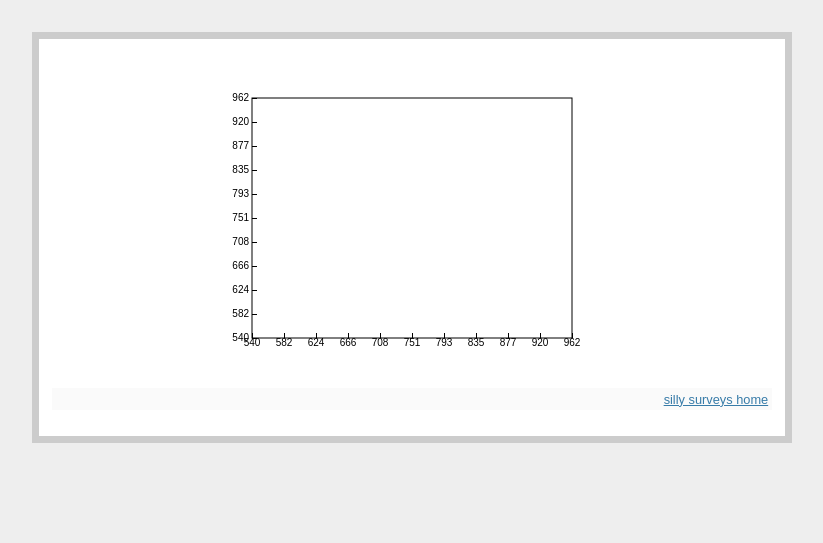
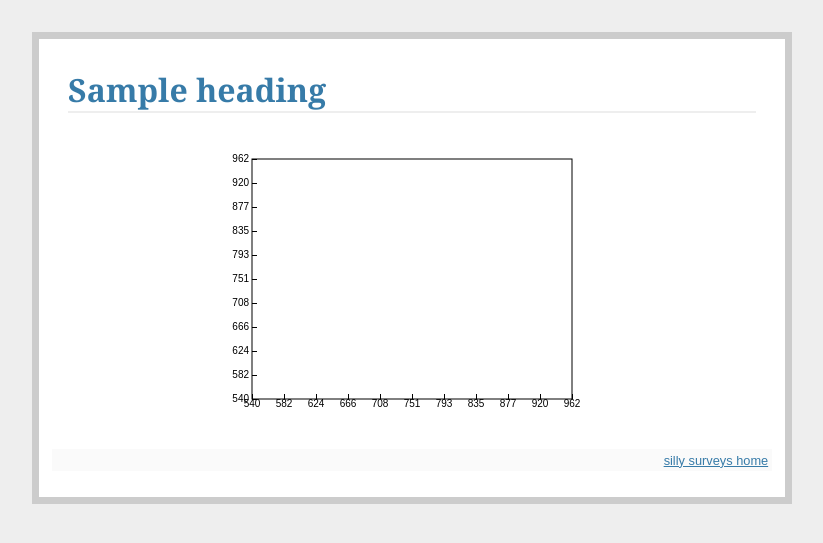
Before and after one commit to majorgowan/How-Tall-Is-Justin-Trudeau, a Python web app: template templates/how_tall_is_graph_stats.html in a window 1280 px wide. Shown: the top 543 px of the page, without its empty margins (228-1051 px from the left). Run offline with Jinja, Linux system fonts and the light colour scheme; the template is opened without the code that fills it: most values are stand-ins (such as "Sample title", 1, 10 or a date in 2020).

Commit message:
slight rewrite of templates (using jinja variable instead of block for header)

```diff
--- a/templates/how_tall_is_graph_stats.html
+++ b/templates/how_tall_is_graph_stats.html
@@ -1,13 +1,13 @@
 {% extends "layout.html" %}
-{% block heading %}
-  {% if name=='trudeau' %}
-    <h1>How tall is Justin Trudeau??</h1>
-  {% elif name=='obama' %}
-    <h1>How tall is Barack Obama??</h1>
-  {% elif name=='merkel' %}
-    <h1>How tall is Angela Merkel??</h1>
-  {% endif %}
-{% endblock %}
+
+{% if name=='trudeau' %}
+  {% set heading="How tall is Justin Trudeau??" %}
+{% elif name=='obama' %}
+  {% set heading="How tall is Barack Obama??" %}
+{% elif name=='merkel' %}
+  {% set heading="How tall is Angela Merkel??" %}
+{% endif %}
+
 {% block body %}
   <div>
     <p align=center><canvas id="graph" width="400px" height="300px"></canvas>
--- a/templates/layout.html
+++ b/templates/layout.html
@@ -2,9 +2,7 @@
 <title>How Tall is Justin Trudeau?</title>
 <link rel=stylesheet type=text/css href="{{ url_for('static', filename='style.css') }}">
 <div class=page>
-    {% block heading %}
-      <h1>Major's Silly Surveys</h1>
-    {% endblock %}
+    <h1>{{ heading }}</h1>
     {% for message in get_flashed_messages() %}
       <div class=flash>{{ message }}</div>
     {% endfor %}
--- a/templates/menu.html
+++ b/templates/menu.html
@@ -1,4 +1,5 @@
 {% extends "layout.html" %}
+{% set heading="Major's silly surveys" %}
 {% block body %}
   <div class=menu>
       <ul>
```
Also changed, not shown: templates/how_tall_is.html (+5 -7 lines).
